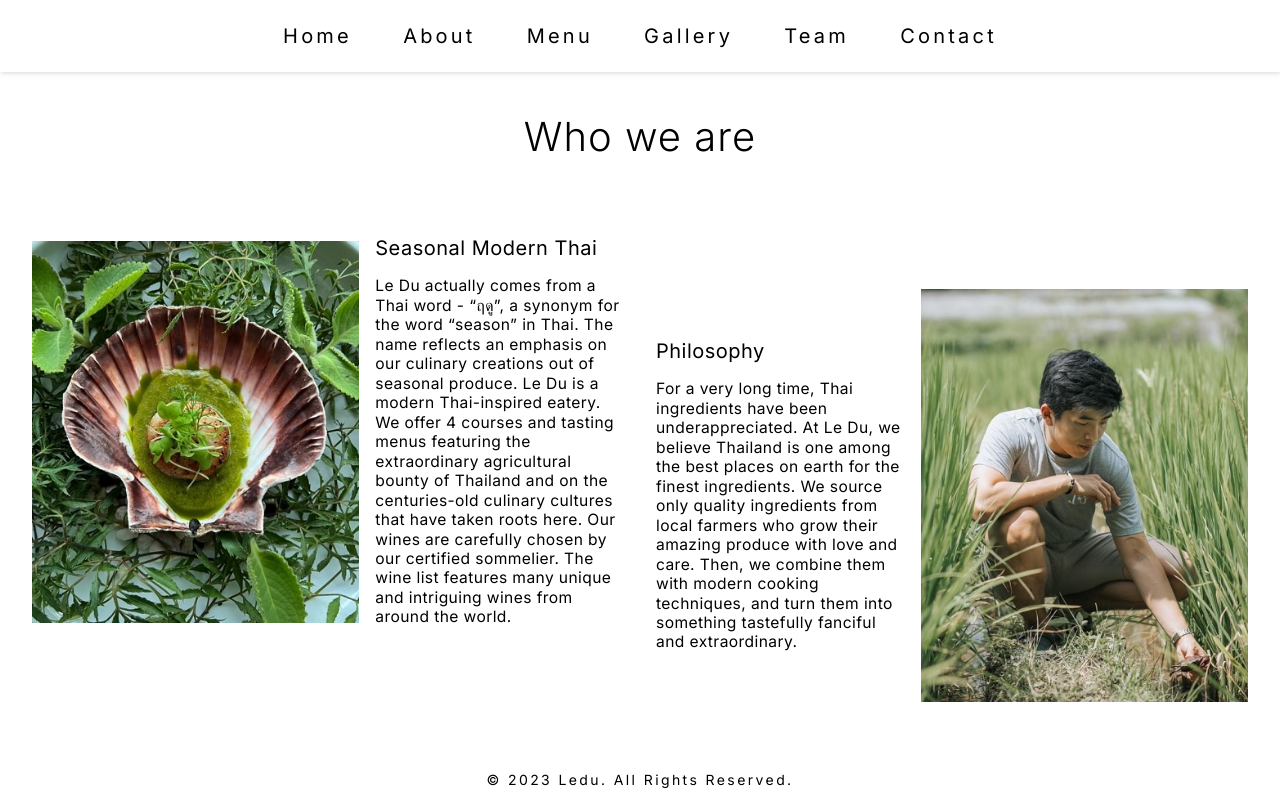
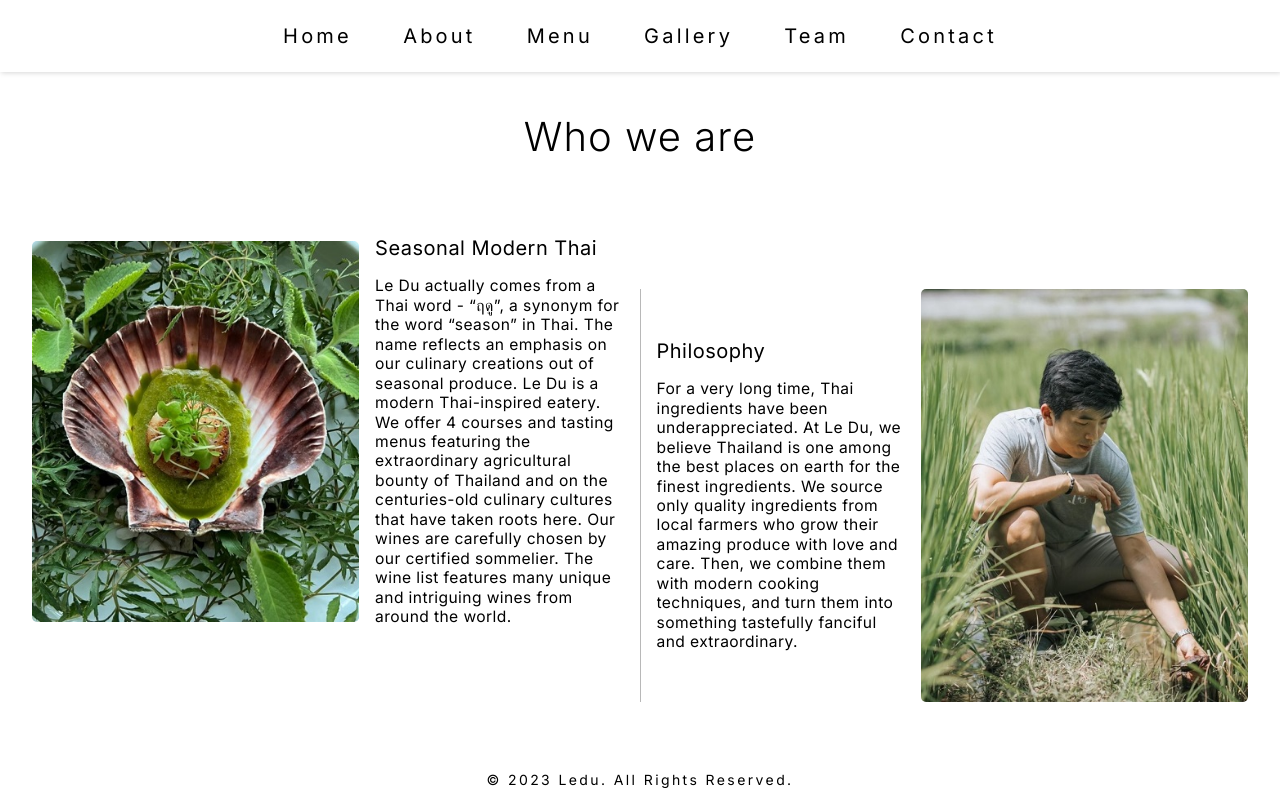
Before and after one commit to mopinator/Ledu, a React (Vite) app: page /about in a window 1280 px wide. Built offline with nearby package versions, Linux system fonts and the light colour scheme.

Commit message:
updated email link in home, and css for about page

```diff
--- a/src/pages/About/About.module.css
+++ b/src/pages/About/About.module.css
@@ -34,6 +34,7 @@
 }
 
 .right-container {
+	border-left: 1px solid rgb(184, 184, 184);
 	margin-top: 8rem;
 }
 
@@ -56,6 +57,10 @@
 	margin-top: 1rem;
 	line-height: 1.5;
 	letter-spacing: 0.5px;
+}
+
+.body-images {
+	border-radius: 5px;
 }
 
 @media screen and (max-width: 1440px) {
@@ -162,6 +167,7 @@
 	}
 
 	.right-container {
+		border: none;
 		margin-top: 0rem;
 	}
 
--- a/src/pages/Home/Home.jsx
+++ b/src/pages/Home/Home.jsx
@@ -19,7 +19,7 @@
 					<a href="https://www.instagram.com/ledubkk/" target="_blank">
 						<FontAwesomeIcon icon={faInstagramSquare} />
 					</a>
-					<a href="mailto:info@ledubkk.com">
+					<a href="mailto:info@ledubkk.com" target="_blank">
 						<FontAwesomeIcon icon={faEnvelope} />
 					</a>
 					<a href="https://goo.gl/maps/XJcEeLyfYbk1eFXi6" target="_blank">
```
